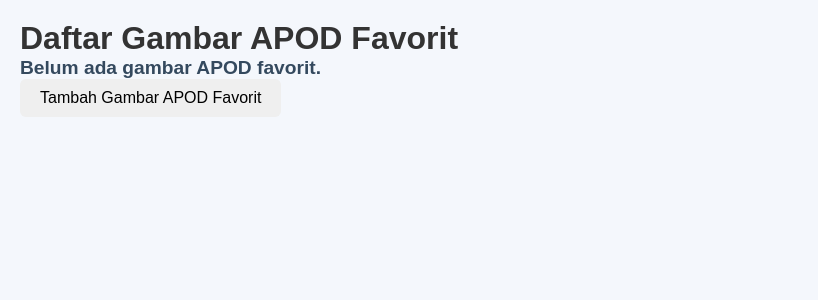
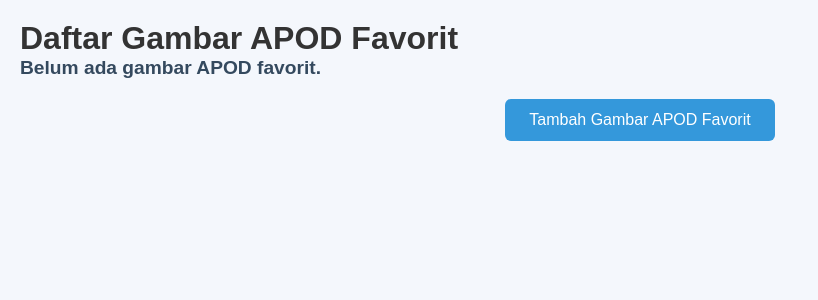
Before and after one commit to MWahyudin/nuxt3-crud, a Nuxt app: page / in a window 1280 px wide. Shown: the top 300 px of the page, without its empty margins (0-818 px from the left). Built offline with nearby package versions, Linux system fonts and the light colour scheme.

Commit message:
perbaikan button create

```diff
--- a/pages/index.vue
+++ b/pages/index.vue
@@ -10,7 +10,7 @@
       </li>
     </ul>
     <p v-else>Belum ada gambar APOD favorit.</p>
-    <button @click="createApod">Tambah Gambar APOD Favorit</button>
+    <button @click="createApod" class="add-btn">Tambah Gambar APOD Favorit</button>
   </div>
 </template>
 
```
